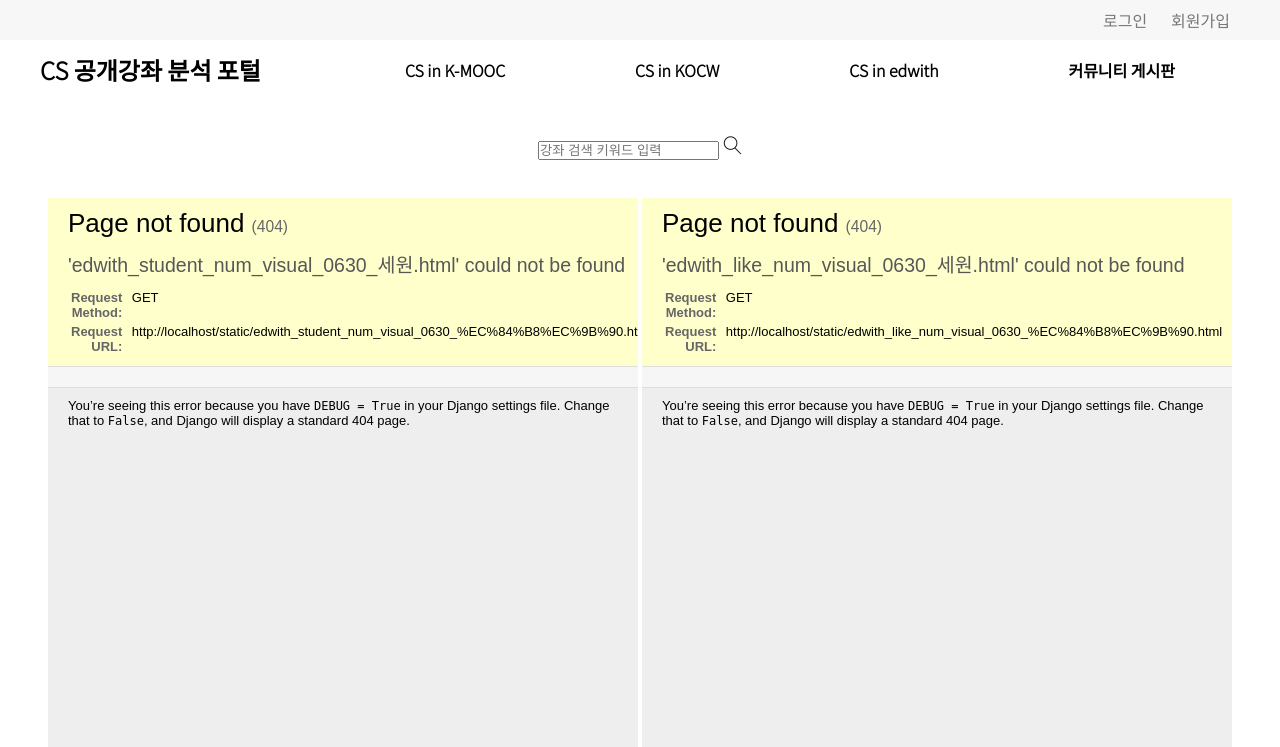
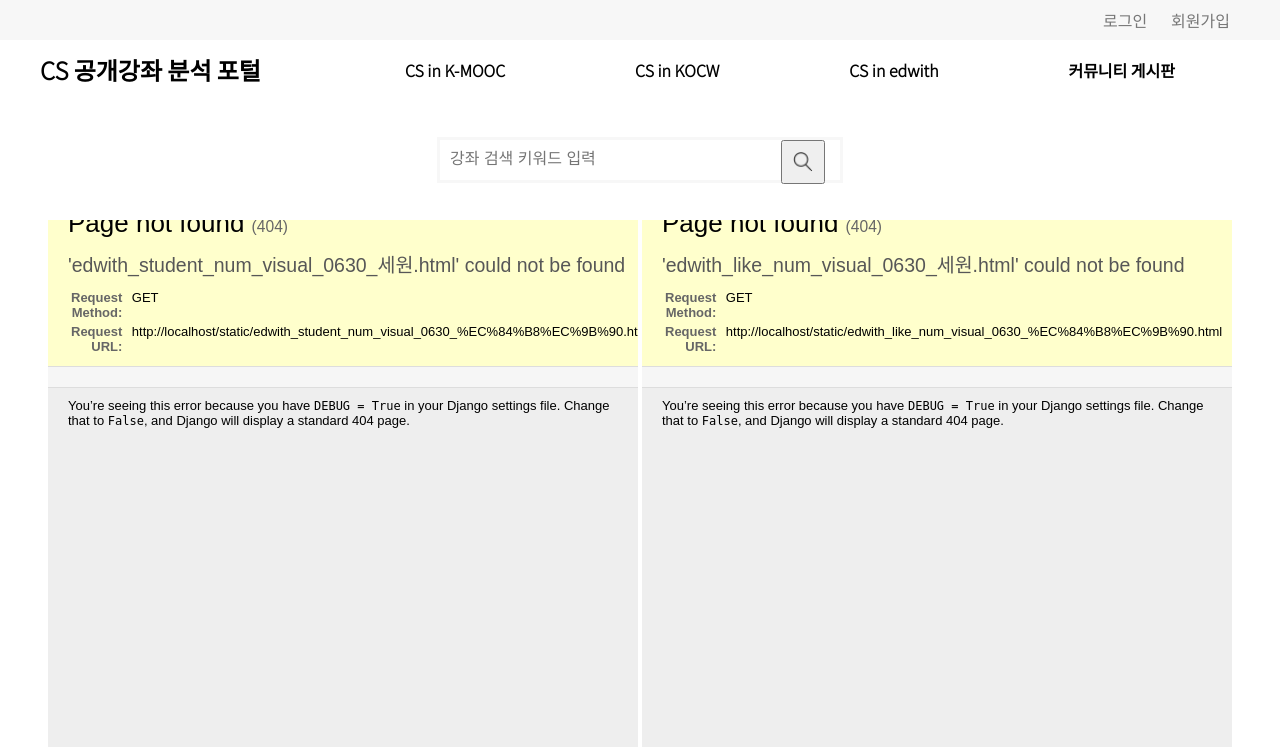
Before and after one commit to SeongminLee812/project_web, a Django app: template templates/edwith.html in a window 1280 px wide. Shown: the top 747 px of the page. Run offline with Django 3.2, Linux system fonts and the light colour scheme; the template is opened without the code that fills it, so the values that code supplies are empty.

Commit message:
css 통일(80%)

```diff
--- a/templates/edwith.html
+++ b/templates/edwith.html
@@ -21,6 +21,66 @@
         background-color: ;
         float: auto;
         display:block;
+     }
+     .course_list{
+        position: relative;
+        left: 80px;
+     }
+     .course_list a{
+        display: block;
+        height: 27px;
+        font-size: 15px;
+        color: #666666;
+        font-weight: normal;
+        text-decoration: none;
+        border: none;
+        letter-spacing: -1px;
+        line-height: 1.5;
+        background: none;
+        margin: 3px;
+     }
+     .course_list a:hover{
+            color: cadetblue;
+     }
+
+     #header3 {
+        display: flex;
+        width: 1200px;
+        height: 120px;
+        line-height: 60px;
+        margin: auto;
+        text-align: center;
+        background-color: #FFFFFF;
+     }
+
+     #search {
+        position: relative;
+        height: 40px;
+        line-height: 40px;
+        width: 400px;
+        margin: auto;
+        border: 3px solid #F7F7F7;
+     }
+
+     #search input {
+        font-size: 16px;
+        width: 325px;
+        padding: 10px;
+        border: 0px;
+        outline: none;
+        float: left;
+     }
+
+     #search img {
+        position absolute;
+        width: 20px;
+        height: 20px;
+        margin: auto;
+        padding: 10px;
+        border: 0px
+        outline: none;
+        float: right;
+        cursor: pointer;
      }
 
     </style>
@@ -49,13 +109,12 @@
 
         </div>
         <div id="header3">
-
-            <span id="search">
-                <form action="search/" method="post"> {% csrf_token %}
+            <div id="search">
+                <form action="/search/" method="post"> {% csrf_token %}
                     <input type="search" placeholder="강좌 검색 키워드 입력" name="q">
-                    <img src="{% static 'image/ic_search.png' %}" alt="검색이미지">
+                    <button type="submit"><img src="{% static 'image/ic_search.png' %}" alt="검색이미지"></button>
                 </form>
-            </span>
+            </div>
 
         </div>
     </div>
```
Also changed, not shown: project_web/views.py (+6 -6 lines), templates/kmooc.html (+43 -2 lines), templates/project_index.html (+43 -2 lines), templates/search.html (+56 -8 lines). Lines whose indentation alone changed are shown as unchanged.
